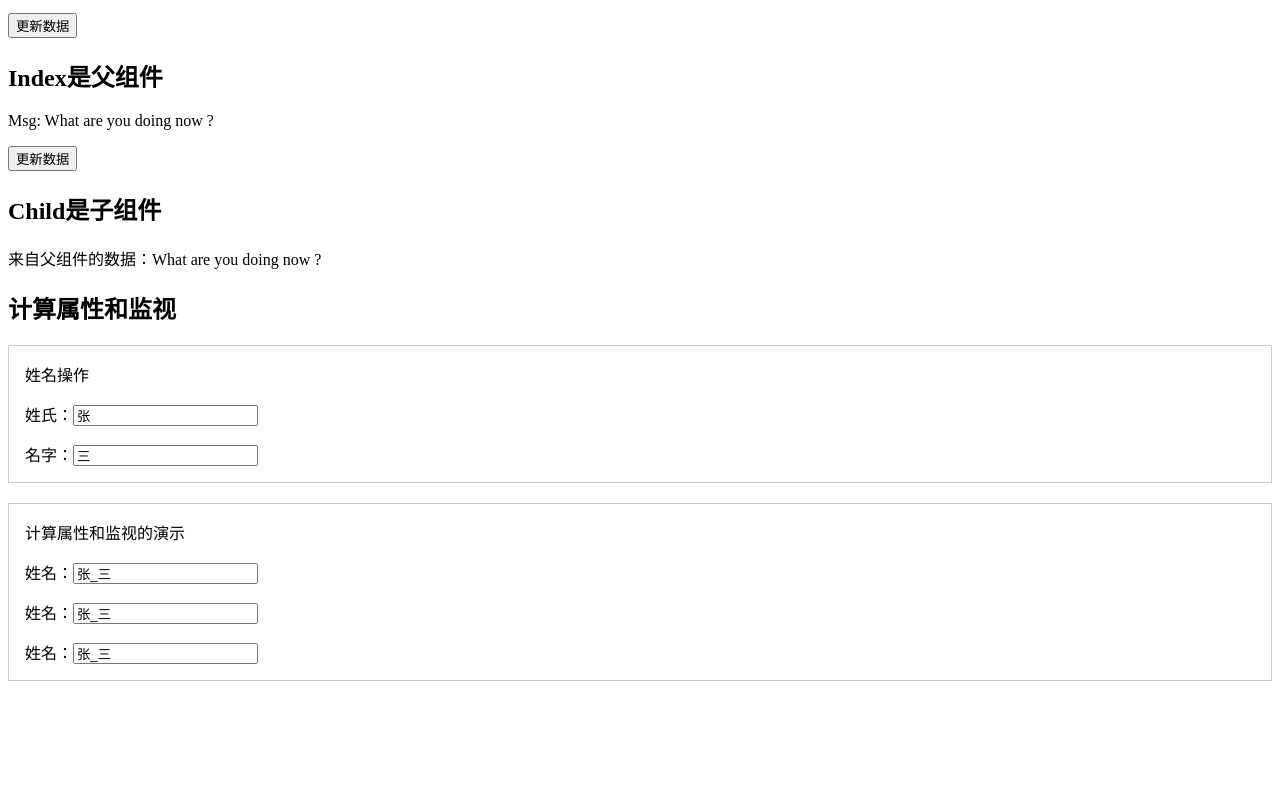
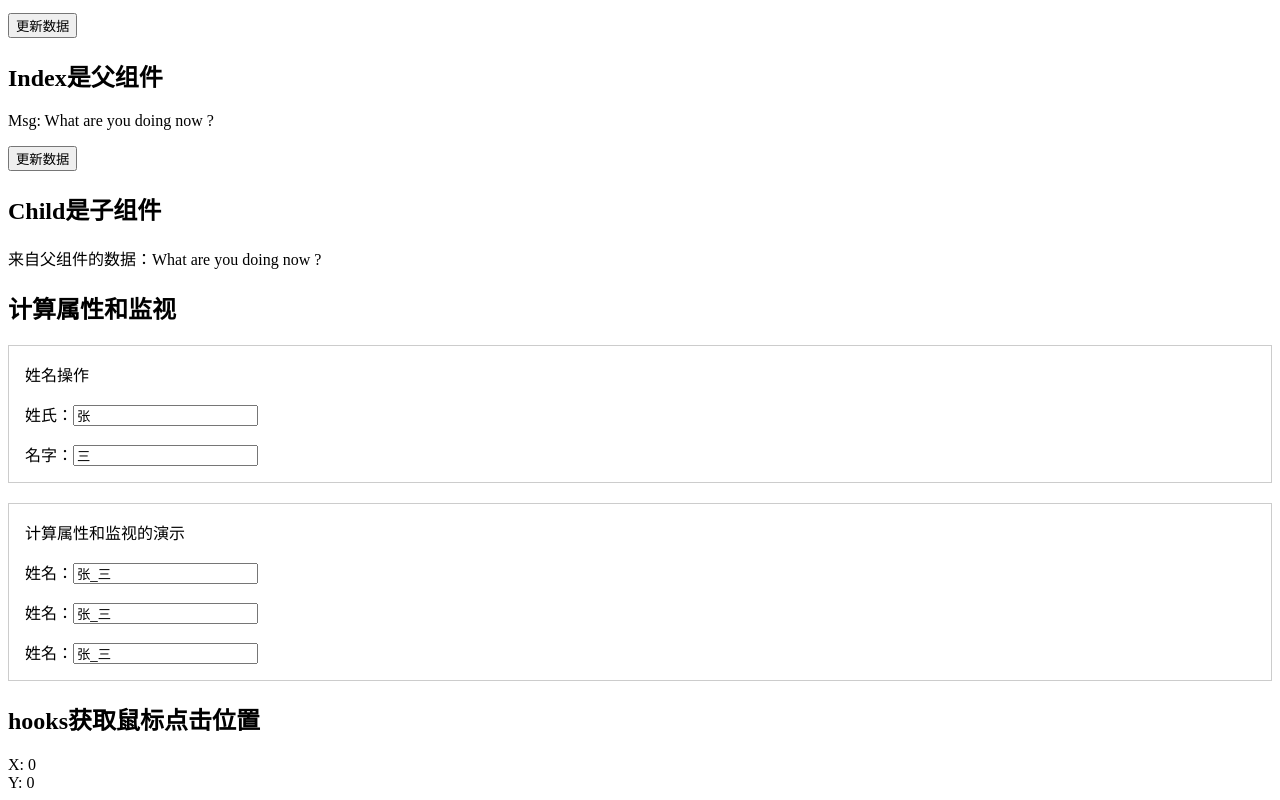
Before and after one commit to XiangZhifa/football-vue-next, a Vue app: page /index in a window 1280 px wide. Shown: the part 406-1206 px from the top of the page. Before the commit the page ends 1107 px from the top, so only its background shows below. Built offline with nearby package versions, Linux system fonts and the light colour scheme.

Commit message:
Vue@Next hooks

```diff
--- /dev/null
+++ b/src/hooks/getMousePosition.ts
@@ -0,0 +1,21 @@
+import {ref, onMounted, onBeforeUnmount} from 'vue';
+
+export default function () {
+  const mouseX = ref(0);
+  const mouseY = ref(0);
+
+  const getPosition = (event: MouseEvent) => {
+    mouseX.value = event.pageX;
+    mouseY.value = event.pageY;
+  };
+
+  onMounted(() => {
+    window.addEventListener('click', getPosition)
+  });
+
+  onBeforeUnmount(() => {
+    window.removeEventListener('click', getPosition)
+  });
+
+  return {mouseX, mouseY}
+}
--- a/src/views/Index.vue
+++ b/src/views/Index.vue
@@ -45,11 +45,30 @@
       姓名：<input v-model="fullName3" type="text" placeholder="显示姓名"/>
     </div>
   </div>
+
+  <h2>hooks获取鼠标点击位置</h2>
+  <div>X: {{mouseX}}</div>
+  <div>Y: {{mouseY}}</div>
 </template>
 
 <script lang="ts">
-  import {defineComponent, ref, reactive, computed, watch, watchEffect, onBeforeMount, onMounted, onBeforeUpdate, onUpdated, onBeforeUnmount, onUnmounted} from 'vue';
+  import {
+    defineComponent,
+    ref,
+    reactive,
+    computed,
+    watch,
+    watchEffect,
+    onBeforeMount,
+    onMounted,
+    onBeforeUpdate,
+    onUpdated,
+    onBeforeUnmount,
+    onUnmounted
+  } from 'vue';
+  import getMousePosition from '../hooks/getMousePosition';
   import Child from '../components/Child.vue';
+
 
   export default defineComponent({
     name: 'Index',
@@ -119,10 +138,10 @@
       //watch监视
       watch(nameInfo, ({firstName, lastName}) => {
         fullName3.value = firstName + '_' + lastName
-      }, {immediate: true,deep: true});
+      }, {immediate: true, deep: true});
 
       //watchEffect
-      watchEffect(()=>{
+      watchEffect(() => {
         const nameArr = fullName3.value.split('_');
         nameInfo.firstName = nameArr[0];
         nameInfo.lastName = nameArr[1];
@@ -132,21 +151,24 @@
       onBeforeMount(() => {
         console.log('Vue 3.x中的onBeforeMount')
       });
-      onMounted(()=>{
+      onMounted(() => {
         console.log('Vue 3.x中的onMounted')
       });
-      onBeforeUpdate(()=>{
+      onBeforeUpdate(() => {
         console.log('Vue 3.x中的onBeforeUpdate')
       });
-      onUpdated(()=>{
+      onUpdated(() => {
         console.log('Vue 3.x中的onUpdated')
       });
-      onBeforeUnmount(()=>{
+      onBeforeUnmount(() => {
         console.log('Vue 3.x中的onBeforeUnmount')
       });
-      onUnmounted(()=>{
+      onUnmounted(() => {
         console.log('Vue 3.x中的onUnmounted')
       });
+
+      //引入封装好的hooks
+      const {mouseX, mouseY} = getMousePosition();
 
       return {
         num,
@@ -158,7 +180,9 @@
         nameInfo,
         fullName1,
         fullName2,
-        fullName3
+        fullName3,
+        mouseX,
+        mouseY
       }
     },
     //!!!如果属性或方法有重名，setUp中的属性、方法优先
```
